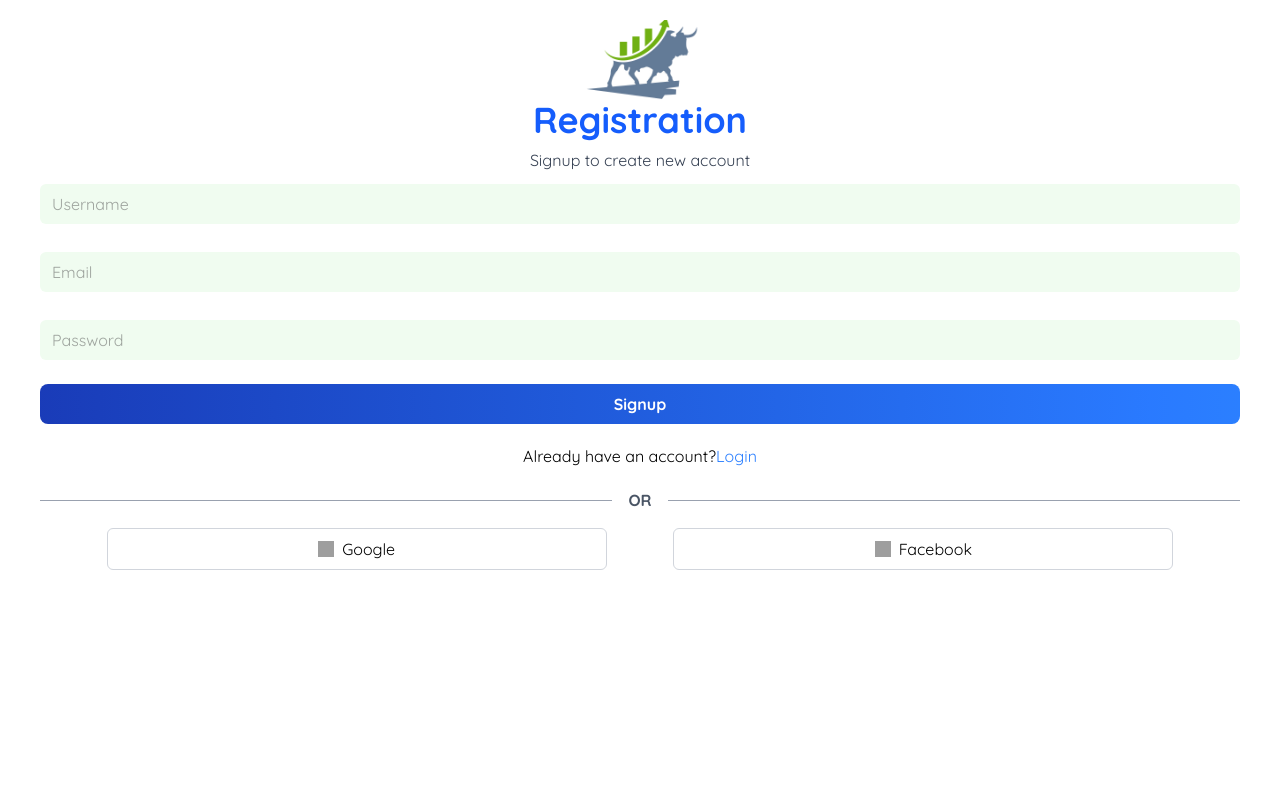
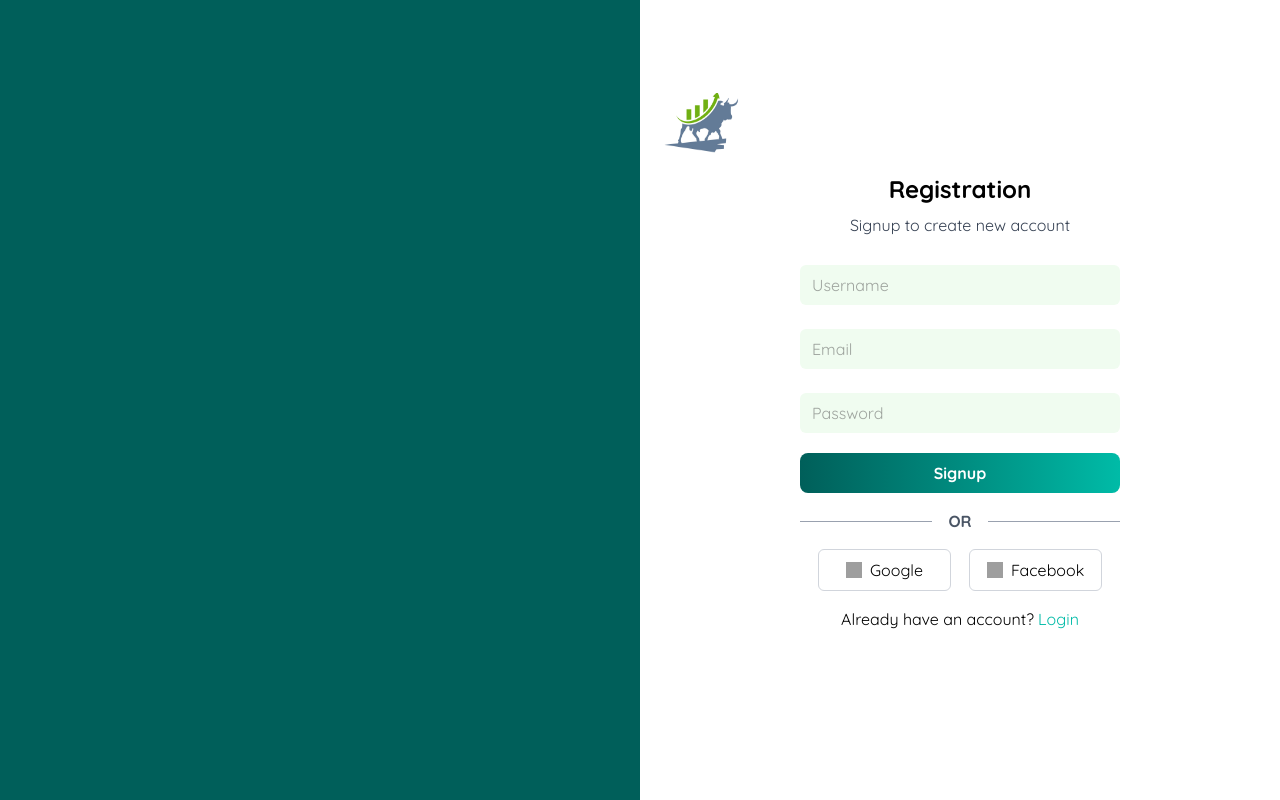
Before and after one commit to aryanmalla19/stocksense-fe, a React (Vite) app: page /register in a window 1280 px wide. Built offline with nearby package versions, Linux system fonts and the light colour scheme; grey boxes are pictures that could not be loaded; the HTML template or start-up script is replaced by a standard one.

Commit message:
Redesigned register page

```diff
--- a/src/authcomponent/RegisterHeader.jsx
+++ b/src/authcomponent/RegisterHeader.jsx
@@ -3,10 +3,10 @@ import logo from "../assets/logo.png";
 
 const RegisterHeader = () => {
   return (
-    <div>
+    <div className="mt-[-60px]">
+        <img src={logo} className="w-20 h-15 mx-5" />
       <div className="flex flex-col items-center mt-5">
-        <img src={logo} className="w-30 h-20 " />
-        <h2 className="auth-h2">Registration</h2>
+        <h2 className="text-2xl font-semibold">Registration</h2>
         <p className="auth-p">Signup to create new account</p>
       </div>
     </div>
--- a/src/index.css
+++ b/src/index.css
@@ -51,7 +51,7 @@ body {
     @apply absolute left-3 top-3 text-gray-400
 }
 .auth-social{
-    @apply flex items-center justify-center border border-gray-300 p-2 rounded-md hover:bg-gray-100
+    @apply flex cursor-pointer items-center justify-center border border-gray-300 p-2 rounded-md hover:bg-gray-100
 }
 
 .outlet-container{
--- a/src/pages/Auth/RegisterPages.jsx
+++ b/src/pages/Auth/RegisterPages.jsx
@@ -20,11 +20,14 @@ const RegisterPages = () => {
   };
 
   return (
-    <div className="auth-bg">
+    <div className="flex">
+      <div className="w-1/2 bg-teal-800 pt-5">
+      </div>
+    <div className="auth-bg w-1/2 items-center">
       <div className="auth-container">
         <RegisterHeader />
         {/* Registration form */}
-        <form className="space-y-5 mx-10" onSubmit={handleSubmit}>
+        <form className="space-y-4 mx-40 my-4" onSubmit={handleSubmit}>
           {/* Username input field */}
           <Input
             name="username"
@@ -68,26 +71,27 @@ const RegisterPages = () => {
           {/* Submit button */}
           <button
             type="submit"
-            className="auth-button bg-gradient-to-l from-blue-500 to-blue-800 hover:from-blue-600 hover:to-blue-700 transition duration-200 w-full"
+            className="auth-button cursor-pointer bg-gradient-to-l from-teal-500 to-teal-800 hover:from-teal-600 hover:to-teal-700 transition duration-200 w-full"
             disabled={loading}
           >
             {loading ? <LoadingSpinner /> : "Signup"}
           </button>
 
+          <SocialLogin />
           {/* Login link */}
           <div className="text-center">
             <p>
               Already have an account?
-              <Link to="/login" className="text-blue-500 hover:underline">
+              <Link to="/login" className="text-teal-500 ml-1 hover:underline">
                 Login
               </Link>
             </p>
           </div>
-
-          <SocialLogin />
         </form>
       </div>
     </div>
+    </div>
+
   );
 };
 
```
